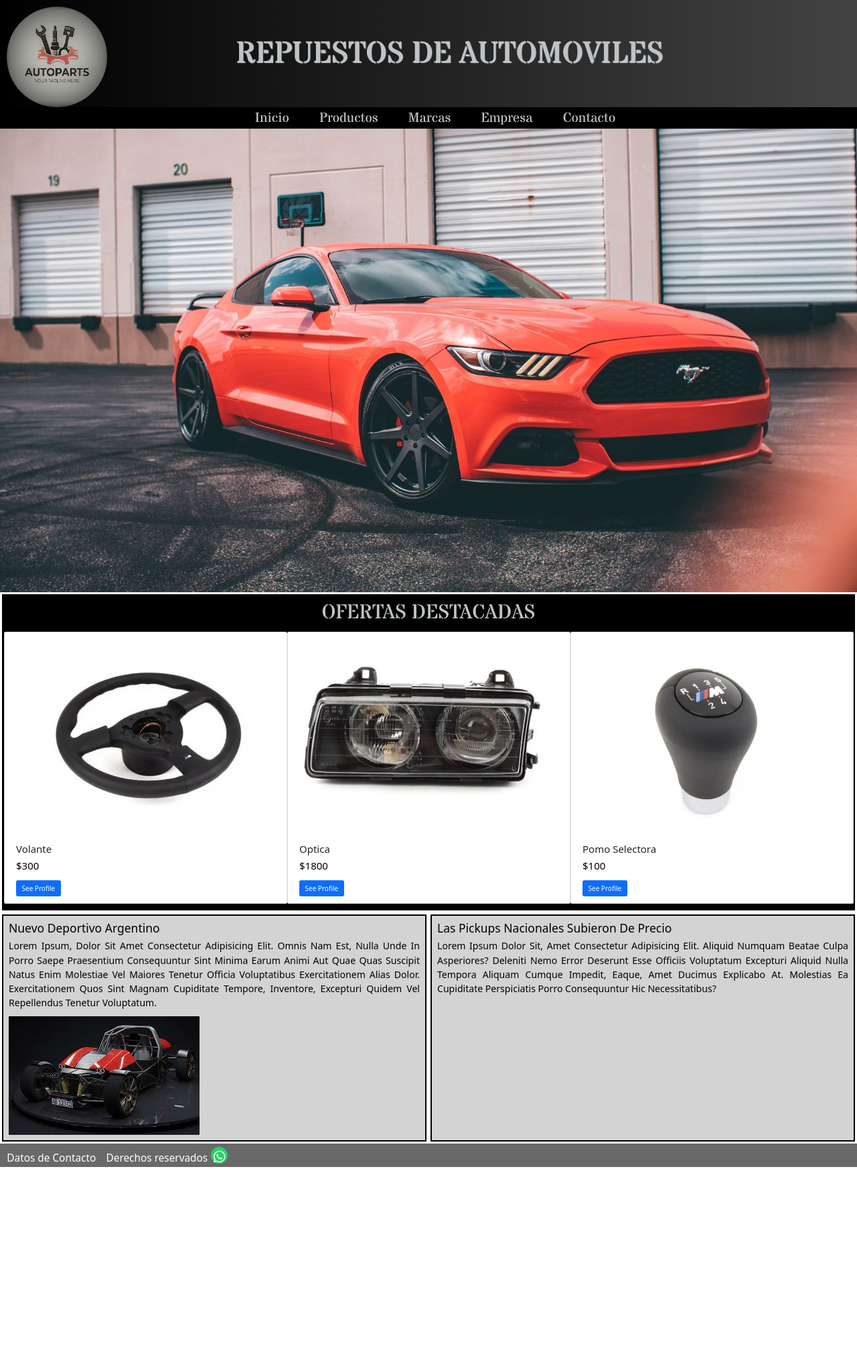
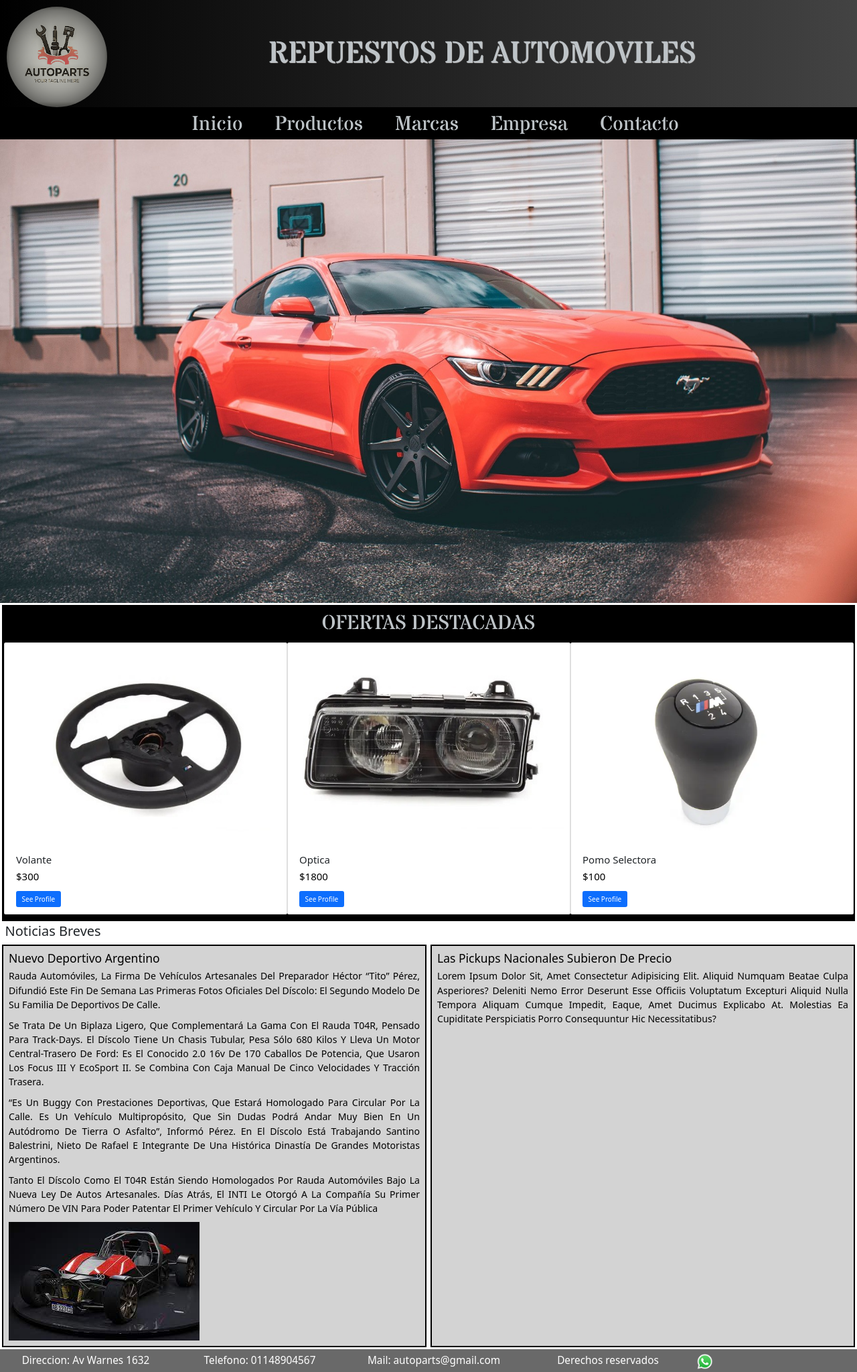
Before and after one commit to lsantarcangelo/proyectoFinalAutoparts, a website: page index.html in a window 1280 px wide. Shown: the top 2048 px of the page at 67% size. Before the commit the page ends 1750 px from the top, so only its background shows below. Drawn offline with nearby package versions, Linux system fonts and the light colour scheme.

Commit message:
agregados en seccion noticias y correcciones footer

```diff
--- a/index.html
+++ b/index.html
@@ -28,7 +28,7 @@
 <body>
     <header>
         <div class="logoTitulo">
-            <img src="multimedia/autoparts_logo2.png" alt="logo de la empresa">
+            <img id="logo" src="multimedia/autoparts_logo2.png" alt="logo de la empresa">
             <h1>Repuestos de Automoviles</h1>
         </div>
         <nav>
@@ -82,13 +82,32 @@
             </div>
         </div>
     </div>
-
+    <!-- Noticias Breves -->
     <div class="container-fluid">
+        <h2>Noticias Breves</h2>
         <div class="row">
             <div class="col noticias">
                 <h3>Nuevo deportivo argentino</h3>
-                <p>Lorem ipsum, dolor sit amet consectetur adipisicing elit. Omnis nam est, nulla unde in porro saepe praesentium consequuntur sint minima earum animi aut quae quas suscipit natus enim molestiae vel maiores tenetur officia voluptatibus exercitationem alias dolor. Exercitationem quos sint magnam cupiditate tempore, inventore, excepturi quidem vel repellendus tenetur voluptatum.</p>
-                <img src="multimedia/raudaDiscolo.jpg" alt="imagenes de noticias">
+                <p>
+                    Rauda Automóviles, la firma de vehículos artesanales del preparador Héctor “Tito” Pérez, difundió este fin de semana las primeras fotos oficiales del Díscolo: el segundo modelo de su familia de deportivos de calle.
+                </p>
+
+                <p>
+                    Se trata de un biplaza ligero, que complementará la gama con el Rauda T04R, pensado para track-days.
+
+                    El Díscolo tiene un chasis tubular, pesa sólo 680 kilos y lleva un motor central-trasero de Ford: es el conocido 2.0 16v de 170 caballos de potencia, que usaron los Focus III y EcoSport II. Se combina con caja manual de cinco velocidades y tracción trasera.
+                </p>
+
+                <p>
+                    “Es un buggy con prestaciones deportivas, que estará homologado para circular por la calle. Es un vehículo multipropósito, que sin dudas podrá andar muy bien en un autódromo de tierra o asfalto”, informó Pérez.
+
+                    En el Díscolo está trabajando Santino Balestrini, nieto de Rafael e integrante de una histórica dinastía de grandes motoristas argentinos.
+                </p>
+
+                <p>
+                    Tanto el Díscolo como el T04R están siendo homologados por Rauda Automóviles bajo la nueva Ley de Autos Artesanales. Días atrás, el INTI le otorgó a la compañía su primer número de VIN para poder patentar el primer vehículo y circular por la vía pública
+                </p>
+                <img src="multimedia/raudaDiscolo.jpg" class="img-fluid" alt="imagenes de noticias">
             </div>
             <div class="col noticias">
                 <h3>Las pickups nacionales subieron de precio</h3>
@@ -99,10 +118,12 @@
     </div>
 
     <footer>
-        <p>Datos de Contacto</p>
+        <p>Direccion: Av Warnes 1632</p>
+        <p>Telefono: 01148904567</p>
+        <p>Mail: autoparts@gmail.com</p>
         <p>Derechos reservados</p>
-        <a href="" class="wsp">
-            <i class="fab fa-whatsapp"></i>
+        <a href="">
+            <img src="multimedia/Whatsapp-Logo-PNG.png" class="wsp" alt="Logo de Whatsapp">
         </a>
     </footer>
 
--- a/scss/_mediaquery.scss
+++ b/scss/_mediaquery.scss
@@ -1,12 +1,31 @@
 /*MEDIA QUERIES*/
+@media (max-width: 424px){
+    .logoTitulo
+        h1{
+            font-size: 4.5vw;
+            margin: 0 auto;
+        }
+        #logo{
+            width: 50px;
+            height: 50px;
+        }
+}
+
+
 @media only screen and (min-width: 768px){
-    .logoTitulo h1{
-        margin: 0 15%;
-        font-size: 3.5rem;
-        text-align: center;
-    }
+    .logoTitulo
+        h1{
+            margin: 0 auto;
+            font-size: 3.5rem;
+            text-align: center;
+            text-shadow: 1px 1px 1px lightgrey;
+        }
+        #logo{
+            width: 100px;
+            height: 100px;
+        }
     .ofertas{
-        padding: 8px;
+            padding: 8px;
         h2{
             color: #bdc3c7;
             font-size: 2.8rem;
@@ -16,12 +35,46 @@
             text-align:justify;
         }
     }
+
+    footer{
+        .wsp{
+            height: 15px;
+            width: 15px;
+        }
+    }
 }
 
 @media only screen and (min-width: 1155px){
-    .logoTitulo h1{
-        margin: 0 15%;
-        font-size: 4.5rem;
+    .logoTitulo
+        h1{
+            margin: 0 auto;
+            font-size: 4.5rem;
+            text-shadow: 1px 1px 1px lightgrey;
+        }
+        #logo{
+            width: 150px;
+            height: 150px;
+        }
+
+    nav{
+        text-align: center;
+        background-color: black;
+        ul{
+            font-size: 3rem;
+                li{
+                    display: inline-block;
+                    padding: 0 20px;
+                    position: relative;
+                        a{
+                            text-decoration: none;
+                            color: #bdc3c7;
+                        }
+                        a:hover{
+                            background-color: red;
+                            color: white;
+                        }
+                    }
+            }
     }
 
     .ofertas{
@@ -52,4 +105,10 @@
         border: 2px solid black;
     }
 
+    footer{
+        .wsp{
+            height: 25px;
+            width: 25px;
+        }
+    }
 }
--- a/scss/styles.scss
+++ b/scss/styles.scss
@@ -25,8 +25,8 @@ header{
     align-items: center;
         img{
             margin: 10px 0 0 10px;
-            width: 150px;
-            height: 150px;
+            width: 80px;
+            height: 80px;
             border-radius: 50%;
         }
         h1{
@@ -35,7 +35,6 @@ header{
             text-transform: uppercase;
             text-align: center;
             margin: 0 15%;
-            text-shadow: 1px 1px 1px lightgrey;
             font-size: 2.8rem;
         }
 }
@@ -58,7 +57,7 @@ nav{
     text-align: center;
     background-color: black;
     ul{
-        font-size: 2rem;
+        font-size: 1rem;
             li{
                 display: inline-block;
                 padding: 0 20px;
@@ -92,26 +91,20 @@ footer{
     height: 35px;
     p{
         display: inline-block;
-        width: 12%;
+        width: 20%;
         text-align: center;
     }
     a{
         display: inline-block;
         margin-top: 5px;
     }
+    .wsp{
+        height: 10px;
+        width: 10px;
+    }
 }
 
-.wsp{
-    display: inline-block;
-    color: white;
-    width: 25px;
-    height: 25px;
-    background-color: #25d366;
-    font-size: 20px;
-    border-radius: 100px;
-    margin-bottom: 5px;
-    text-align: center;
-}
+
 
 @import "index";
 
```
Also changed, not shown: pages/contacto.html (+5 -3 lines), pages/empresa.html (+5 -3 lines), pages/marcas.html (+5 -3 lines), pages/productos.html (+5 -3 lines), css/styles.css, multimedia/Whatsapp-Logo-PNG.png (added).
